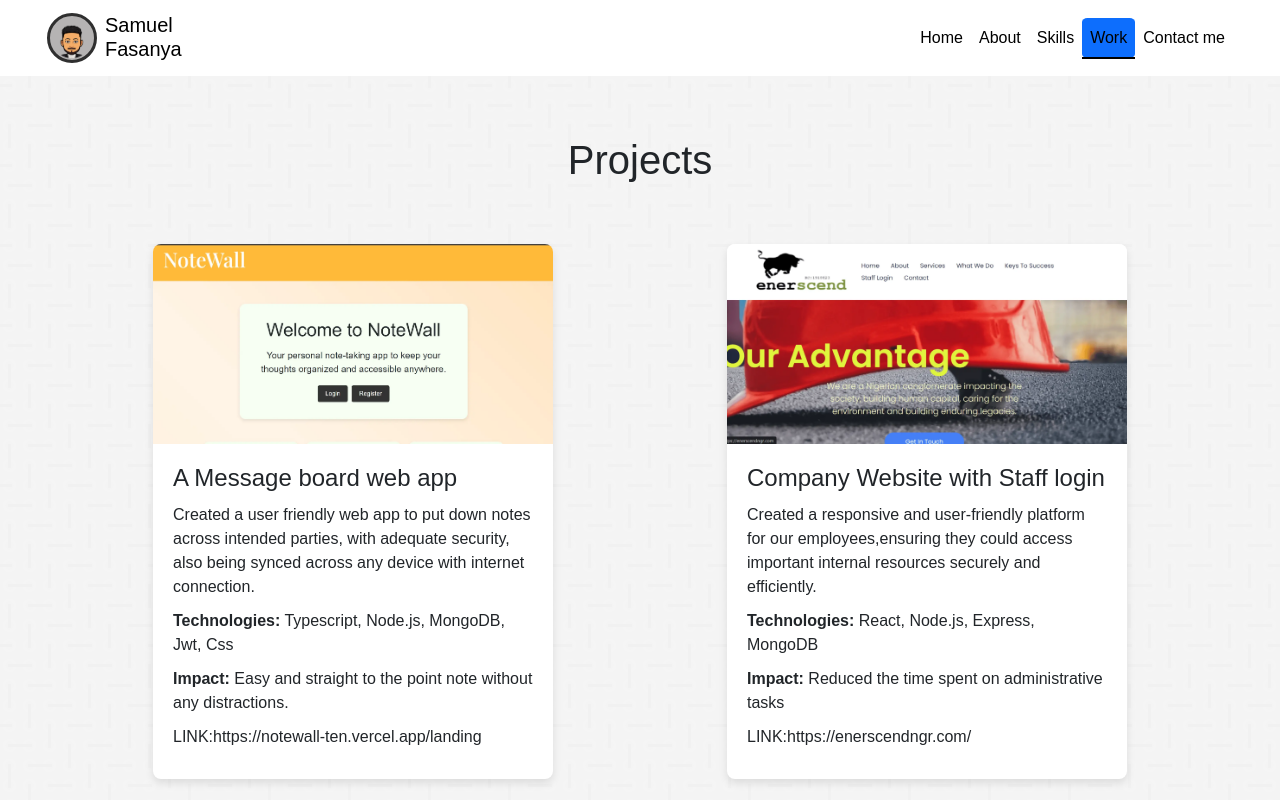
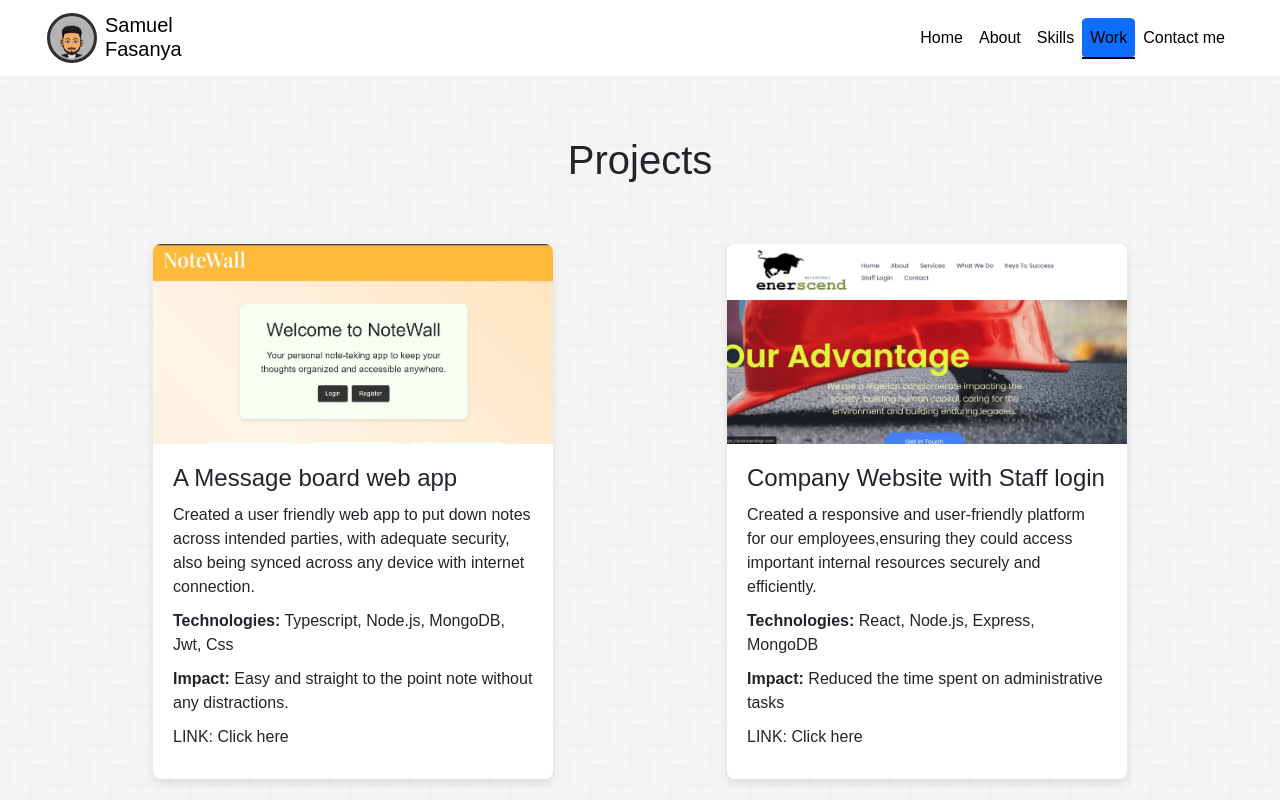
Before and after one commit to samfash/portfolioSite, a React (Create React App) app: page /what-i-do in a window 1280 px wide. Shown: the top 800 px of the page. Built offline with nearby package versions, Linux system fonts and the light colour scheme.

Commit message:
hyperlink update

```diff
--- a/src/components/projectCard.js
+++ b/src/components/projectCard.js
@@ -10,7 +10,7 @@ const ProjectCard = ({ project }) => {
         <p>{project.description}</p>
         <p><strong>Technologies:</strong> {project.technologies}</p>
         <p><strong>Impact:</strong> {project.impact}</p>
-        <p>LINK:{project.link}</p>
+        <p>LINK: <a href={project.link}>Click here</a></p>
       </div>
     </div>
   );
```
